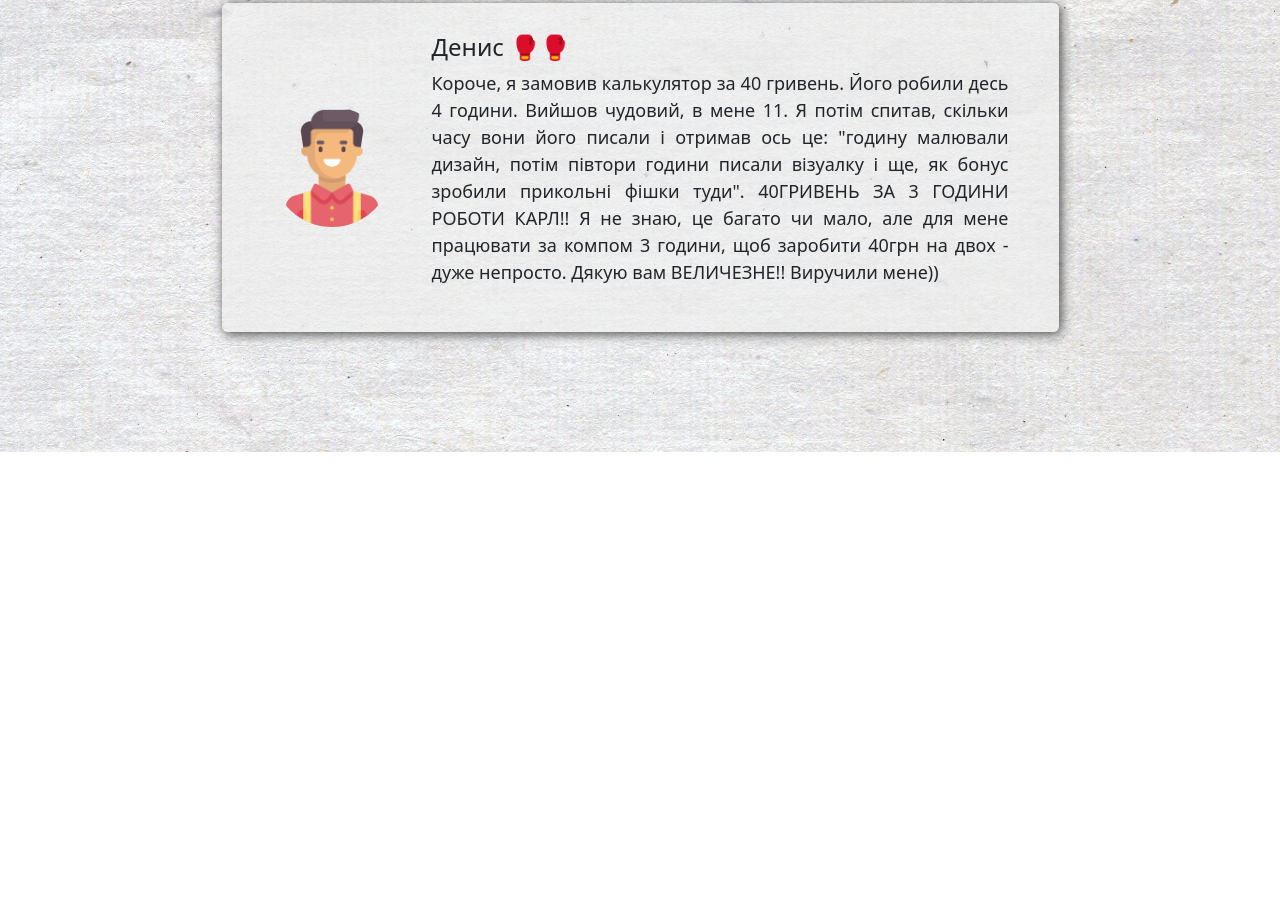
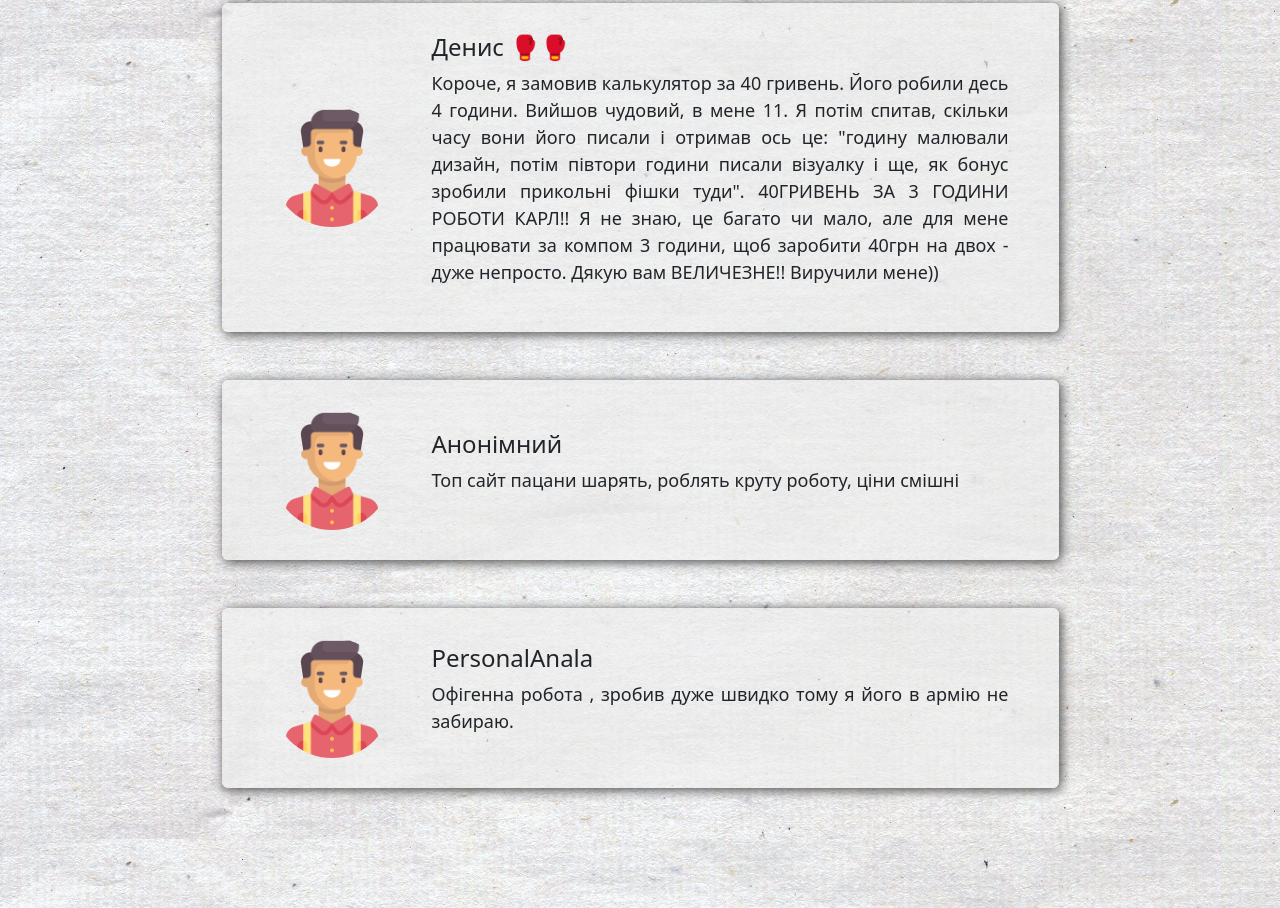
Before and after one commit to TimohaVysochynskyi/HomeworkFeedback, a plain HTML site: page index.html in a window 1280 px wide. Shown: the part 1561-2469 px from the top of the page. Before the commit the page ends 2013 px from the top, so only its background shows below. Drawn offline with nearby package versions, Linux system fonts and the light colour scheme.

Commit message:
+feedback

```diff
--- a/index.html
+++ b/index.html
@@ -121,6 +121,24 @@
                 <p class="feedback__text">Короче, я замовив калькулятор за 40 гривень. Його робили десь 4 години. Вийшов чудовий, в мене 11. Я потім спитав, скільки часу вони його писали і отримав ось це: "годину малювали дизайн, потім півтори години писали візуалку і ще, як бонус зробили прикольні фішки туди". 40ГРИВЕНЬ ЗА 3 ГОДИНИ РОБОТИ КАРЛ!! Я не знаю, це багато чи мало, але для мене працювати за компом 3 години, щоб заробити 40грн на двох - дуже непросто. Дякую вам ВЕЛИЧЕЗНЕ!! Виручили мене))</p>
             </div>
         </div>
+        <div class="feedback m-4">
+            <div class="feedback__col">
+                <img src="./images/man.png" alt="Картинка" class="feedback__img">
+            </div>
+            <div class="feedback__col">
+                <h3 class="feedback__title">Анонімний</h3>
+                <p class="feedback__text">Топ сайт пацани шарять, роблять круту роботу, ціни смішні</p>
+            </div>
+        </div>
+        <div class="feedback m-4">
+            <div class="feedback__col">
+                <img src="./images/man.png" alt="Картинка" class="feedback__img">
+            </div>
+            <div class="feedback__col">
+                <h3 class="feedback__title">PersonalAnala</h3>
+                <p class="feedback__text">Офігенна робота , зробив дуже швидко тому я його в армію не забираю.</p>
+            </div>
+        </div>
         <br><br><br><br>
     </main>
 
```
